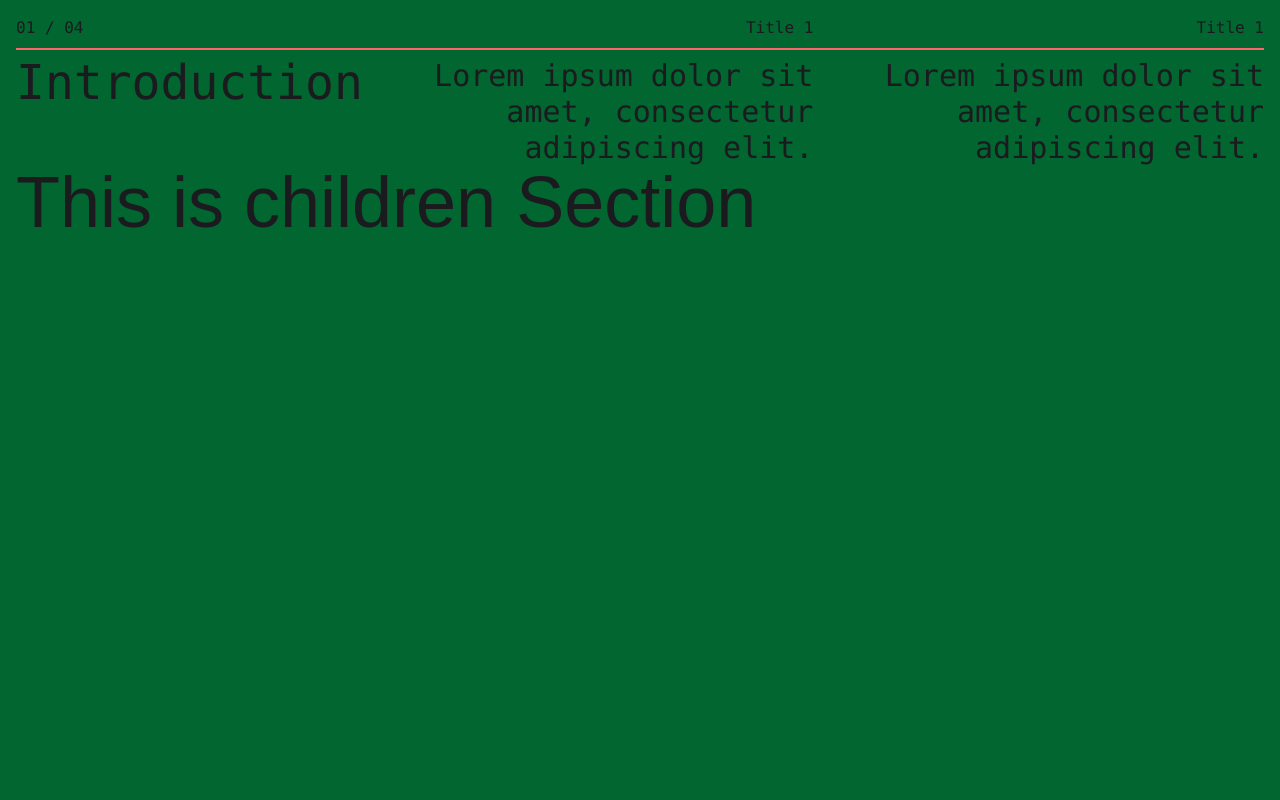
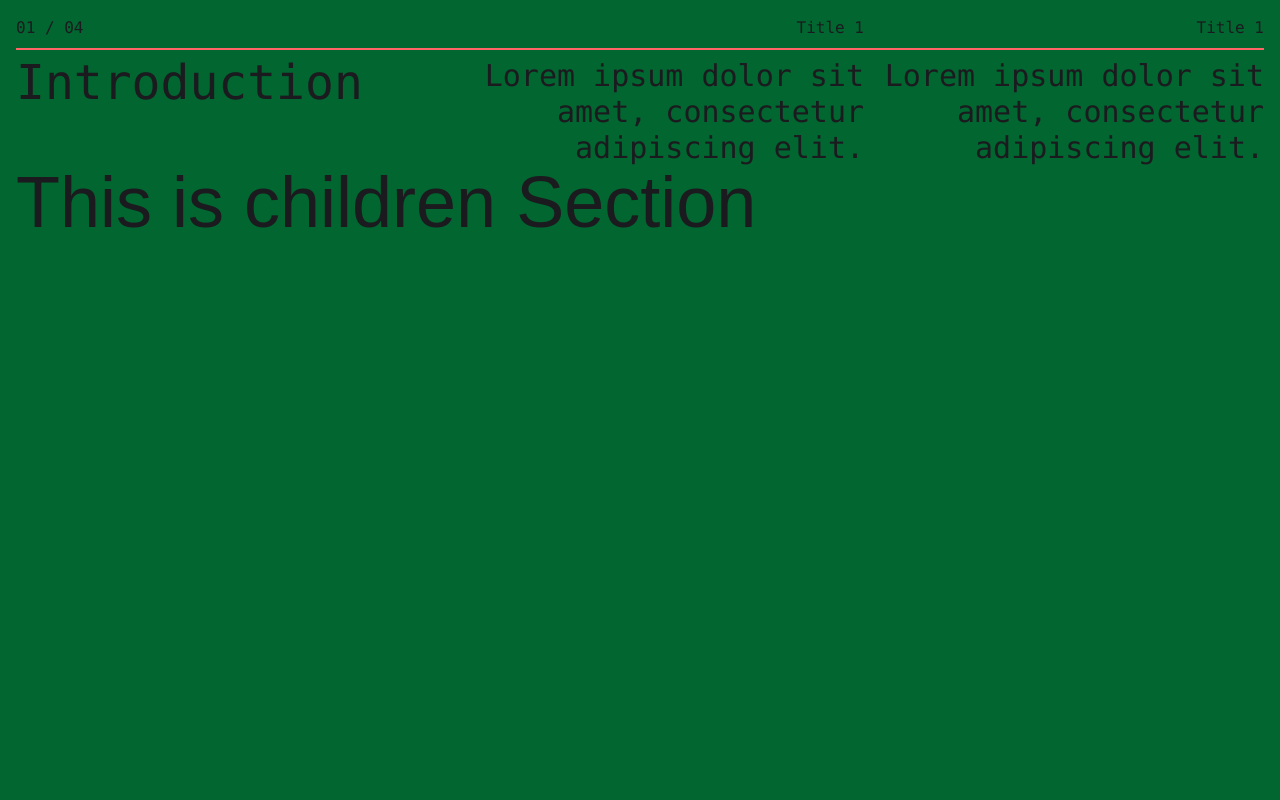
Before and after one commit to 11amanraj/portfolio-april-2025, a Next.js app: page / in a window 1280 px wide. Shown: the top 800 px of the page. Built offline with nearby package versions, Linux system fonts and the light colour scheme.

Commit message:
Added flex wrap

```diff
--- a/app/Components/CaseStudy/SectionTitle.tsx
+++ b/app/Components/CaseStudy/SectionTitle.tsx
@@ -3,7 +3,7 @@ import { titleSection } from '@/app/Types/Interface'
 
 const SectionTitle: React.FC<{ sectionNumber: string, titleDetail: titleSection[] }> = ({ sectionNumber, titleDetail }) => {
     return (
-        <div className='flex font-mono justify-between'>
+        <div className='flex flex-wrap gap-y-8 font-mono justify-between'>
             <div className='flex flex-col basis-0 flex-[1] gap-2'>
                 <span>
                     {sectionNumber}
@@ -12,8 +12,9 @@ const SectionTitle: React.FC<{ sectionNumber: string, titleDetail: titleSection[
                 <h2 className='text-5xl'>{titleDetail[0].text}</h2>
             </div>
 
+            <div className='flex justify-between'>
                 {titleDetail.slice(1).map(detail =>
-                <div key={detail.id} className='flex flex-col basis-0 flex-[2] gap-2'>
+                    <div key={detail.id} className='flex flex-col gap-2'>
                         {detail.header ?
                             <span className='text-right'>
                                 {detail.header}
@@ -23,12 +24,13 @@ const SectionTitle: React.FC<{ sectionNumber: string, titleDetail: titleSection[
                             </span>
                         }
                         <span className='h-0.5 bg-red-400'></span>
-                    <span className='w-full text-3xl max-w-100 self-end text-right'>
+                        <span className='text-3xl w-100 self-end text-right'>
                             {detail.text}
                         </span>
                     </div>
                 )}
             </div>
+        </div>
     )
 }
 
```
Lines whose indentation alone changed are shown as unchanged.
